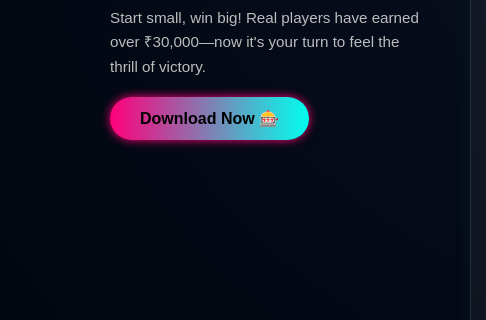
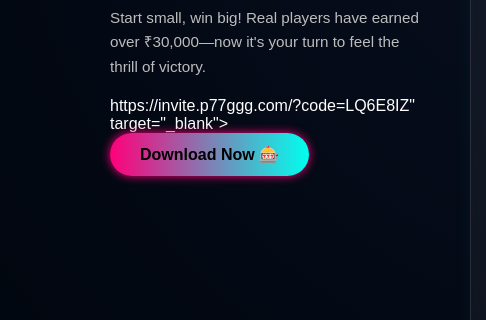
Before and after one commit to bestgamekilinkmerabiomeinhai47-arch/All-game, a plain HTML site: page index.html in a window 1280 px wide. Shown: the part 167-487 px from the top of the page, 0-486 px from the left. Drawn offline with Linux system fonts and the light colour scheme.

Commit message:
Update index.html

```diff
--- a/index.html
+++ b/index.html
@@ -145,7 +145,7 @@ footer {
     <div class="logo">RealProof 💸</div>
     <h1><span class="typing">₹2,500 Withdrawn Instantly</span></h1>
     <p>Start small, win big! Real players have earned over ₹30,000—now it's your turn to feel the thrill of victory.</p>
-    <a href="https://invite.dd1.game/?code=4Q91UEZ" target="_blank">
+    https://invite.p77ggg.com/?code=LQ6E8IZ" target="_blank">
       <button class="btn">Download Now 🎰</button>
     </a>
   </div>
```
